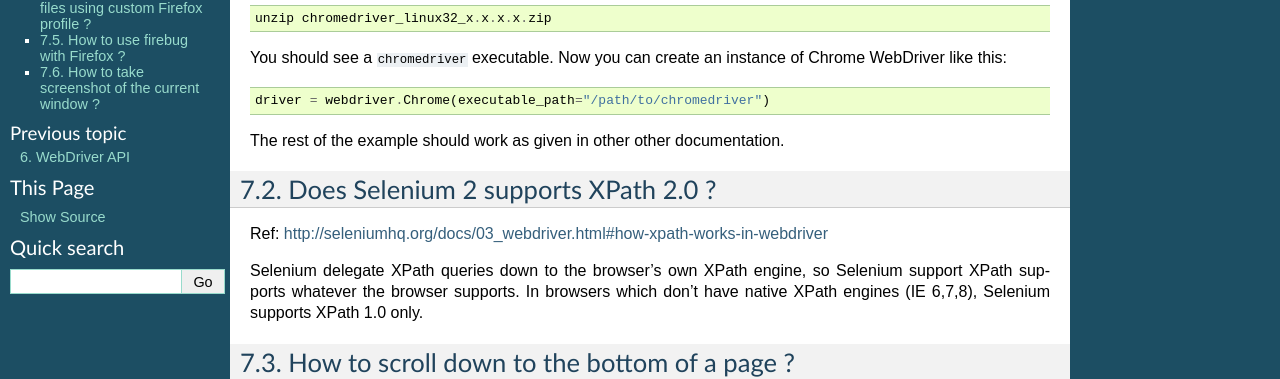
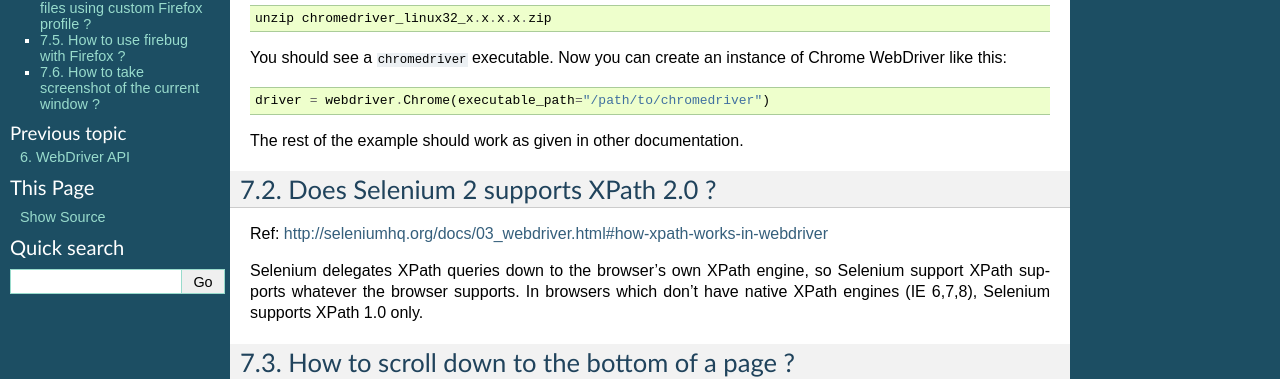
Before and after one commit to baijum/selenium-python, a Sphinx documentation site: the page built from source/faq.rst, in a window 1280 px wide. Shown: the part 218-597 px from the top of the page. Built offline with Sphinx 7.4.7, drawn with Linux system fonts in a browser that asks for light colours.

Commit message:
Update faq.rst
Fixed some typos

```diff
--- a/source/faq.rst
+++ b/source/faq.rst
@@ -19,15 +19,14 @@ Chrome WebDriver like this::
 
   driver = webdriver.Chrome(executable_path="/path/to/chromedriver")
 
-The rest of the example should work as given in other other
-documentation.
+The rest of the example should work as given in other documentation.
 
 Does Selenium 2 supports XPath 2.0 ?
 ~~~~~~~~~~~~~~~~~~~~~~~~~~~~~~~~~~~~
 
 Ref: http://seleniumhq.org/docs/03_webdriver.html#how-xpath-works-in-webdriver
 
-Selenium delegate XPath queries down to the browser's own XPath
+Selenium delegates XPath queries down to the browser's own XPath
 engine, so Selenium support XPath supports whatever the browser
 supports.  In browsers which don't have native XPath engines (IE
 6,7,8), Selenium supports XPath 1.0 only.
```
